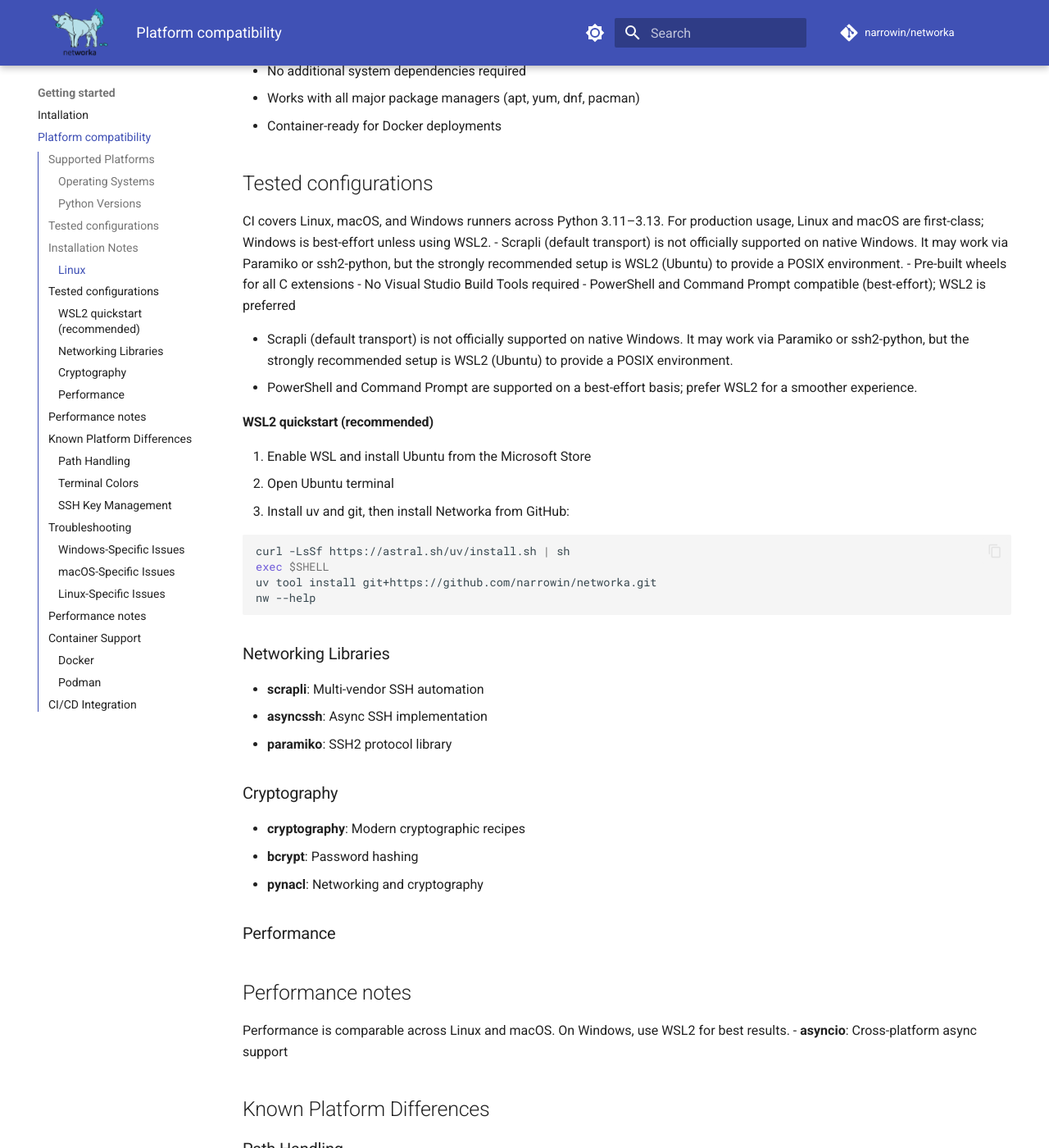
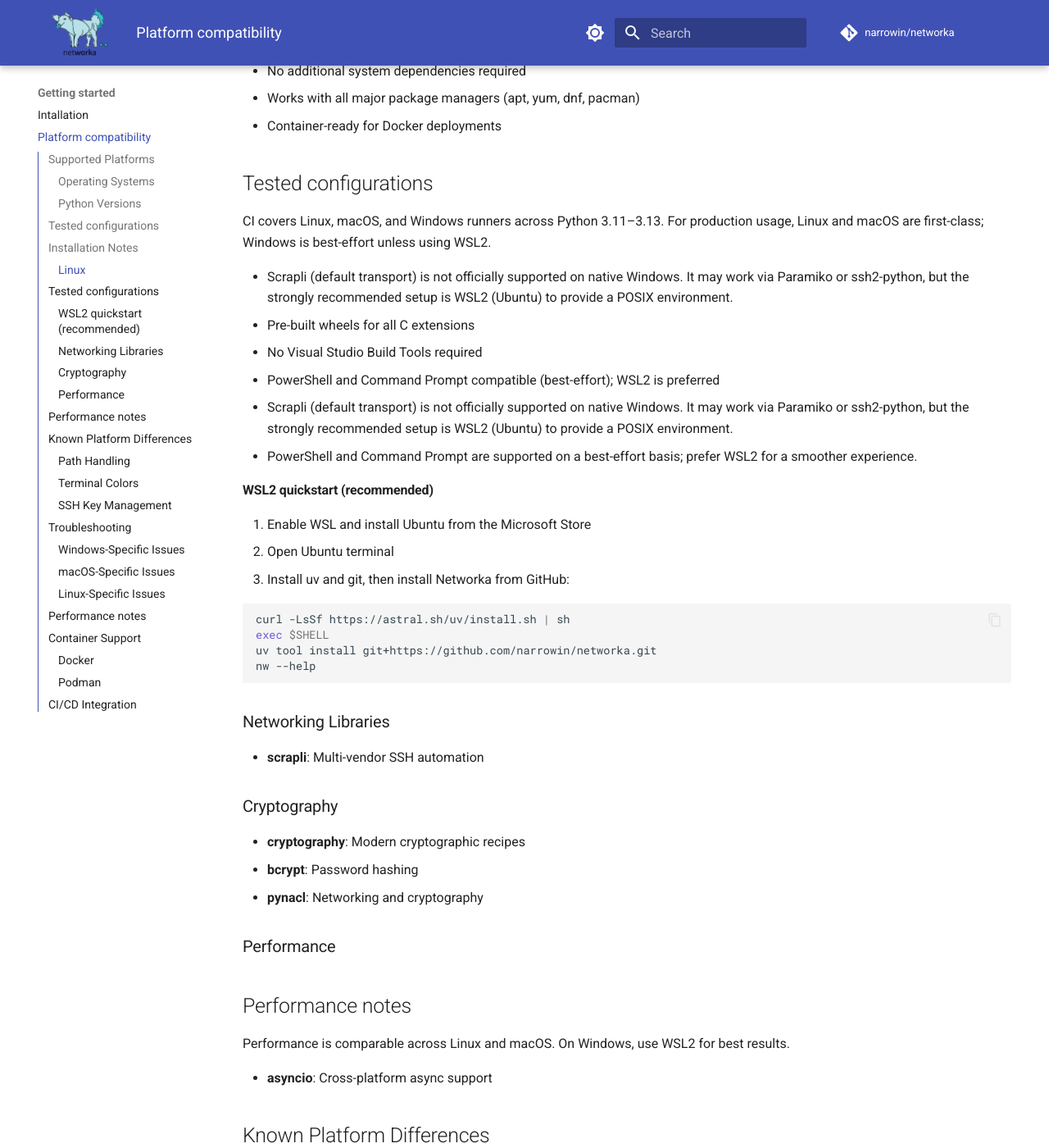
Before and after one commit to narrowin/networka, an MkDocs documentation site: the page built from docs/platform-compatibility.md, in a window 1280 px wide and 1400 px high, scrolled down 917 px. Shown: the whole window at 82% size. Built offline with MkDocs 1.6.1 and Material for MkDocs 9.7.7, drawn with Linux system fonts in a browser that asks for light colours; comment, search, counter and statistics services are not loaded.

Commit message:
docs(instructions): update copilot instructions for clarity docs(api): refine API reference wording and structure docs(platform-compatibility): enhance platform compatibility details

````diff
--- a/docs/platform-compatibility.md
+++ b/docs/platform-compatibility.md
@@ -27,14 +27,15 @@
 - No additional system dependencies required
 - Works with all major package managers (apt, yum, dnf, pacman)
 - Container-ready for Docker deployments
+
 ## Tested configurations
 
 CI covers Linux, macOS, and Windows runners across Python 3.11–3.13. For production usage, Linux and macOS are first-class; Windows is best-effort unless using WSL2.
+
 - Scrapli (default transport) is not officially supported on native Windows. It may work via Paramiko or ssh2-python, but the strongly recommended setup is WSL2 (Ubuntu) to provide a POSIX environment.
 - Pre-built wheels for all C extensions
 - No Visual Studio Build Tools required
 - PowerShell and Command Prompt compatible (best-effort); WSL2 is preferred
-
 
 - Scrapli (default transport) is not officially supported on native Windows. It may work via Paramiko or ssh2-python, but the strongly recommended setup is WSL2 (Ubuntu) to provide a POSIX environment.
 - PowerShell and Command Prompt are supported on a best-effort basis; prefer WSL2 for a smoother experience.
@@ -51,11 +52,10 @@
 uv tool install git+https://github.com/narrowin/networka.git
 nw --help
 ```
+
 ### Networking Libraries
 
 - **scrapli**: Multi-vendor SSH automation
-- **asyncssh**: Async SSH implementation
-- **paramiko**: SSH2 protocol library
 
 ### Cryptography
 
@@ -64,9 +64,11 @@
 - **pynacl**: Networking and cryptography
 
 ### Performance
+
 ## Performance notes
 
 Performance is comparable across Linux and macOS. On Windows, use WSL2 for best results.
+
 - **asyncio**: Cross-platform async support
 
 ## Known Platform Differences
````
Also changed, not shown: README.md (+8 -6 lines), docs/reference/api.md (+2 -2 lines), .github/copilot-instructions.md, .github/prompts/read_instructions.prompt.md (added).
